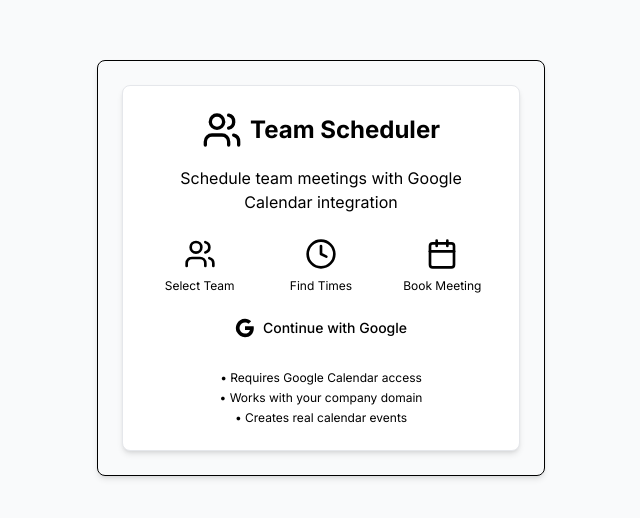
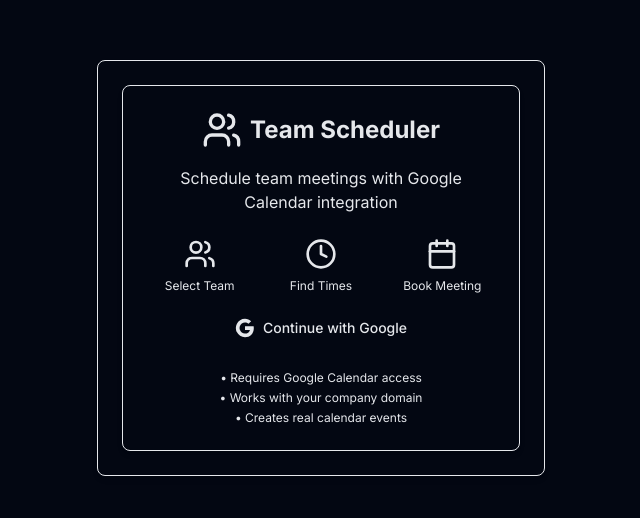
Before and after one commit to villagaiaimpacthub/team-scheduler, a Next.js app: page /auth/signin in a window 1280 px wide. Shown: the part 132-650 px from the top of the page, without its empty margins (319-959 px from the left). Built offline with nearby package versions, Linux system fonts and the light colour scheme; no server answers.

Commit message:
feat(theme): restore dark mode with CSS tokens; fix card/button/input tokens; better availability error messages

```diff
--- a/app/globals.css
+++ b/app/globals.css
@@ -6,38 +6,43 @@
   html {
     font-feature-settings: "rlig" 1, "calt" 1;
   }
+  :root {
+    --background: 255 255 255;
+    --foreground: 17 24 39;
+    --card: 255 255 255;
+    --card-foreground: 17 24 39;
+    --muted: 243 244 246;
+    --muted-foreground: 107 114 128;
+    --border: 229 231 235;
+    --ring: 59 130 246;
+    --primary: 37 99 235;
+    --primary-foreground: 255 255 255;
+    --secondary: 31 41 55;
+    --secondary-foreground: 255 255 255;
+  }
+  .dark {
+    --background: 3 7 18;
+    --foreground: 229 231 235;
+    --card: 17 24 39;
+    --card-foreground: 229 231 235;
+    --muted: 31 41 55;
+    --muted-foreground: 156 163 175;
+    --border: 55 65 81;
+    --ring: 59 130 246;
+    --primary: 59 130 246;
+    --primary-foreground: 255 255 255;
+    --secondary: 55 65 81;
+    --secondary-foreground: 229 231 235;
+  }
 }
 
 @layer components {
-  .btn {
-    @apply px-4 py-2 rounded-lg font-medium transition-colors focus:outline-none focus:ring-2 focus:ring-offset-2;
-  }
-
-  .btn-primary {
-    @apply bg-primary-600 text-white hover:bg-primary-700 focus:ring-primary-500;
-  }
-
-  .btn-secondary {
-    @apply bg-gray-200 text-gray-900 hover:bg-gray-300 focus:ring-gray-500;
-  }
-
-  .btn-success {
-    @apply bg-green-600 text-white hover:bg-green-700 focus:ring-green-500;
-  }
-
-  .btn-danger {
-    @apply bg-red-600 text-white hover:bg-red-700 focus:ring-red-500;
-  }
-
-  .card {
-    @apply bg-white rounded-lg shadow-md border border-gray-200;
-  }
-
-  .input {
-    @apply block w-full px-3 py-2 border border-gray-300 rounded-md shadow-sm focus:outline-none focus:ring-primary-500 focus:border-primary-500;
-  }
-
-  .label {
-    @apply block text-sm font-medium text-gray-700 mb-1;
-  }
+  .btn { @apply px-4 py-2 rounded-lg font-medium transition-colors focus:outline-none focus:ring-2 focus:ring-offset-2; }
+  .btn-primary { @apply text-[rgb(var(--primary-foreground))] bg-[rgb(var(--primary))] hover:opacity-90 focus:ring-[rgb(var(--ring))]; }
+  .btn-secondary { @apply text-[rgb(var(--secondary-foreground))] bg-[rgb(var(--secondary))] hover:opacity-95 focus:ring-[rgb(var(--ring))]; }
+  .btn-success { @apply bg-green-600 text-white hover:bg-green-700 focus:ring-[rgb(var(--ring))]; }
+  .btn-danger { @apply bg-red-600 text-white hover:bg-red-700 focus:ring-[rgb(var(--ring))]; }
+  .card { @apply rounded-lg shadow-md border border-[rgb(var(--border))] bg-[rgb(var(--card))] text-[rgb(var(--card-foreground))]; }
+  .input { @apply block w-full px-3 py-2 rounded-md shadow-sm border border-[rgb(var(--border))] bg-[rgb(var(--background))] text-[rgb(var(--foreground))] focus:outline-none focus:ring-[rgb(var(--ring))] focus:border-[rgb(var(--ring))]; }
+  .label { @apply block text-sm font-medium mb-1 text-[rgb(var(--muted-foreground))]; }
 }
--- a/app/layout.tsx
+++ b/app/layout.tsx
@@ -16,11 +16,11 @@
   children: React.ReactNode
 }) {
   return (
-    <html lang="en">
-      <body className={inter.className}>
+    <html lang="en" className="dark">
+      <body className={`${inter.className} bg-[rgb(var(--background))] text-[rgb(var(--foreground))]`}>
         <Providers>
           <Navigation />
-          <main className="min-h-screen bg-gray-50">
+          <main className="min-h-screen">
             {children}
           </main>
         </Providers>
--- a/components/AvailabilityChecker.tsx
+++ b/components/AvailabilityChecker.tsx
@@ -50,7 +50,9 @@
       })
 
       if (!response.ok) {
-        throw new Error('Failed to check availability')
+        const err = await response.json().catch(() => ({} as any))
+        const msg = err?.hint || err?.error || 'Failed to check availability'
+        throw new Error(msg)
       }
 
       const data: AvailabilityResponse = await response.json()
--- a/components/ui/Card.tsx
+++ b/components/ui/Card.tsx
@@ -18,7 +18,7 @@
 
   return (
     <div
-      className={cn('bg-white rounded-lg shadow-md border border-gray-200', paddingClasses[padding], className)}
+      className={cn('rounded-lg shadow-md border border-[color:var(--border)] bg-[var(--card)] text-[var(--card-foreground)]', paddingClasses[padding], className)}
       {...props}
     >
       {children}
```
